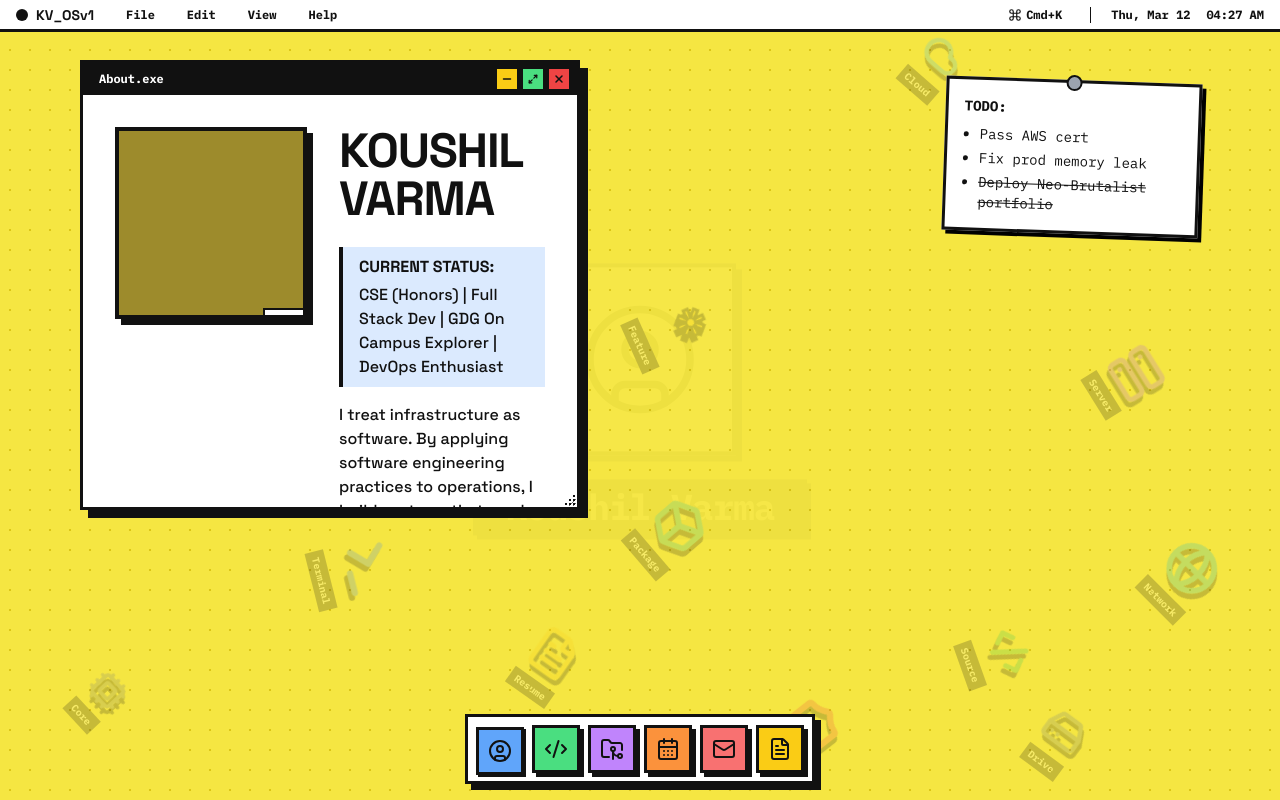
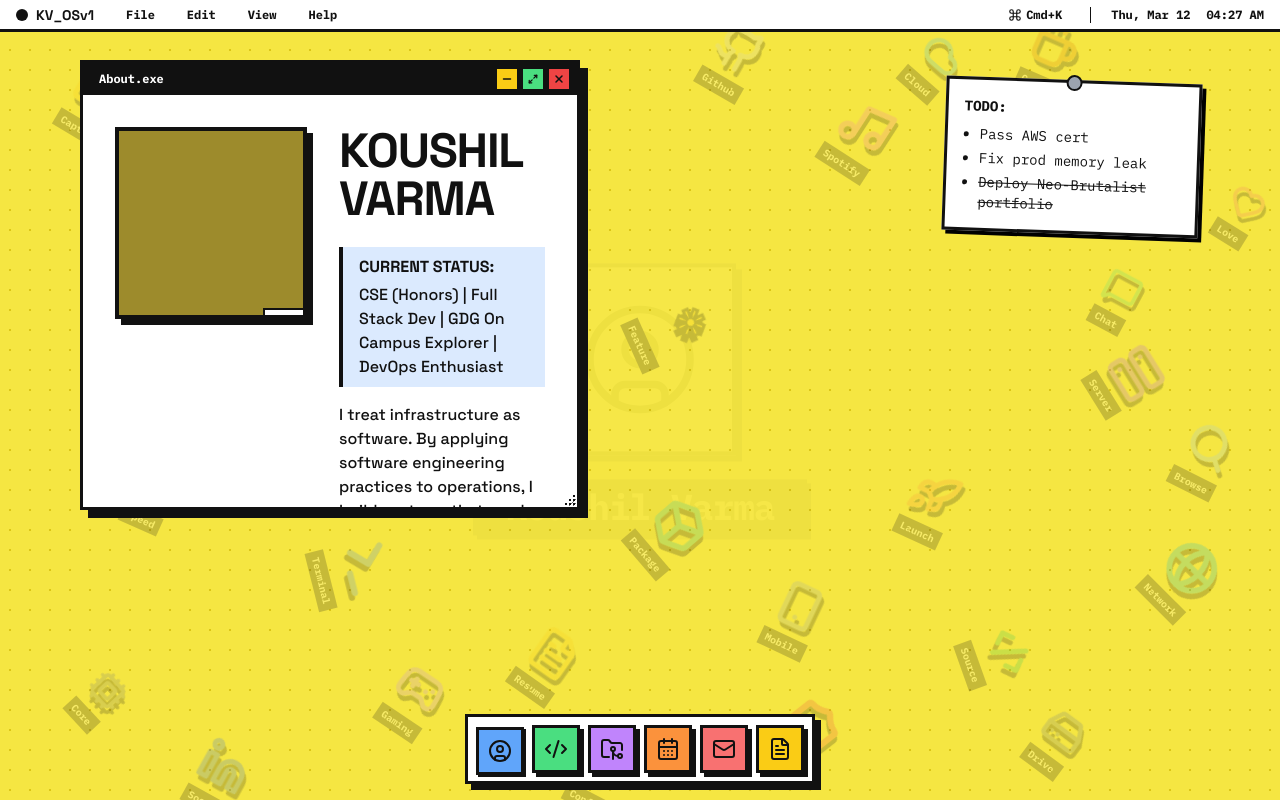
Before and after one commit to koushilvarma/personal_Portfolio, a React (Vite) app: page / in a window 1280 px wide. Built offline with nearby package versions, Linux system fonts and the light colour scheme; grey boxes are pictures that could not be loaded.

Commit message:
feat: add more fun and interactive background icons

```diff
--- a/src/components/os/BackgroundAnimations.tsx
+++ b/src/components/os/BackgroundAnimations.tsx
@@ -2,7 +2,9 @@ import { useEffect, useState } from 'react';
 import { motion } from 'framer-motion';
 import {
   Terminal, Code2, Database, Shield, Box, Server, GitBranch,
-  Cpu, Globe, Wifi, Cloud, Layers, Activity, HardDrive, UserCircle, FileText
+  Cpu, Globe, Wifi, Cloud, Layers, Activity, HardDrive, UserCircle, FileText,
+  Gamepad2, Music, Heart, Camera, Github, Linkedin, MessageSquare, Settings, Search, Layout,
+  Smartphone, Monitor, Rocket, Zap, Anchor, Coffee
 } from 'lucide-react';
 
 const shapes = [
@@ -24,6 +26,20 @@ const shapes = [
   { id: 16, type: 'icon', icon: Activity, label: 'Monitor', color: 'text-rose-500', size: 50, startX: 10, startY: 40 },
   { id: 17, type: 'icon', icon: HardDrive, label: 'Drive', color: 'text-slate-500', size: 55, startX: 80, startY: 90 },
   { id: 18, type: 'icon', icon: FileText, label: 'Resume', color: 'text-yellow-400', size: 60, startX: 40, startY: 80 },
+  { id: 19, type: 'icon', icon: Gamepad2, label: 'Gaming', color: 'text-purple-400', size: 50, startX: 30, startY: 85 },
+  { id: 20, type: 'icon', icon: Music, label: 'Spotify', color: 'text-pink-400', size: 45, startX: 65, startY: 15 },
+  { id: 21, type: 'icon', icon: Heart, label: 'Love', color: 'text-red-400', size: 40, startX: 95, startY: 25 },
+  { id: 22, type: 'icon', icon: Camera, label: 'Capture', color: 'text-yellow-400', size: 55, startX: 5, startY: 10 },
+  { id: 23, type: 'icon', icon: Github, label: 'Github', color: 'text-gray-300', size: 50, startX: 55, startY: 5 },
+  { id: 24, type: 'icon', icon: Linkedin, label: 'Social', color: 'text-blue-600', size: 45, startX: 15, startY: 95 },
+  { id: 25, type: 'icon', icon: MessageSquare, label: 'Chat', color: 'text-green-400', size: 50, startX: 85, startY: 35 },
+  { id: 26, type: 'icon', icon: Settings, label: 'Config', color: 'text-gray-400', size: 40, startX: 45, startY: 95 },
+  { id: 27, type: 'icon', icon: Search, label: 'Browse', color: 'text-blue-300', size: 45, startX: 92, startY: 55 },
+  { id: 28, type: 'icon', icon: Layout, label: 'Design', color: 'text-indigo-400', size: 50, startX: 35, startY: 50 },
+  { id: 29, type: 'icon', icon: Smartphone, label: 'Mobile', color: 'text-slate-400', size: 45, startX: 60, startY: 75 },
+  { id: 30, type: 'icon', icon: Rocket, label: 'Launch', color: 'text-orange-400', size: 60, startX: 70, startY: 60 },
+  { id: 31, type: 'icon', icon: Zap, label: 'Speed', color: 'text-yellow-300', size: 40, startX: 10, startY: 60 },
+  { id: 32, type: 'icon', icon: Coffee, label: 'Coffee', color: 'text-amber-600', size: 45, startX: 80, startY: 5 },
 ];
 
 export default function BackgroundAnimations({ isActive }: { isActive: boolean }) {
```
